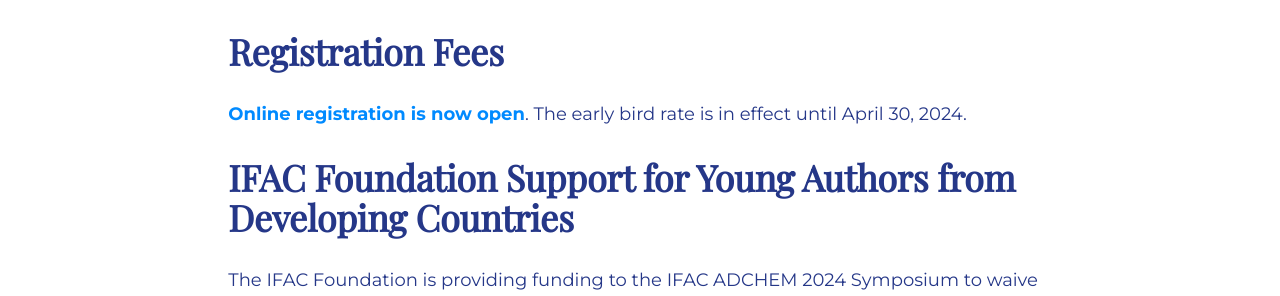
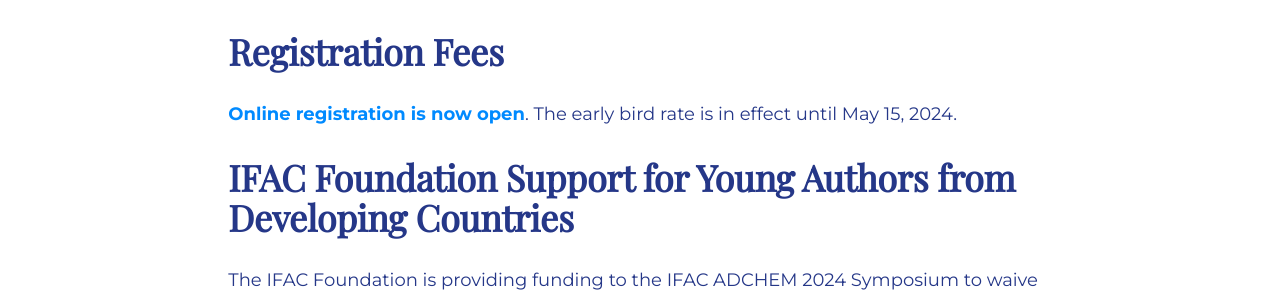
Before and after one commit to daisubc/ADCHEM2024, a Jekyll site: the page built from index.md, in a window 1280 px wide and 900 px high, scrolled down 2448 px. Shown: the part 157-453 px from the top of the window. Built offline with Jekyll 4.4.1, drawn with Linux system fonts in a browser that asks for light colours; nearby versions of some CDN libraries; some web fonts are replaced.

Commit message:
Update registration.html

```diff
--- a/_info/registration.html
+++ b/_info/registration.html
@@ -8,4 +8,4 @@
 
 <!-- Register before <del>June 15th 2022</del> June 22nd 2022 for early-bird pricing: -->
 
-[**Online registration is now open**](https://www.adchem2024.org/registration). The early bird rate is in effect until April 30, 2024.
+[**Online registration is now open**](https://www.adchem2024.org/registration). The early bird rate is in effect until May 15, 2024.
```
